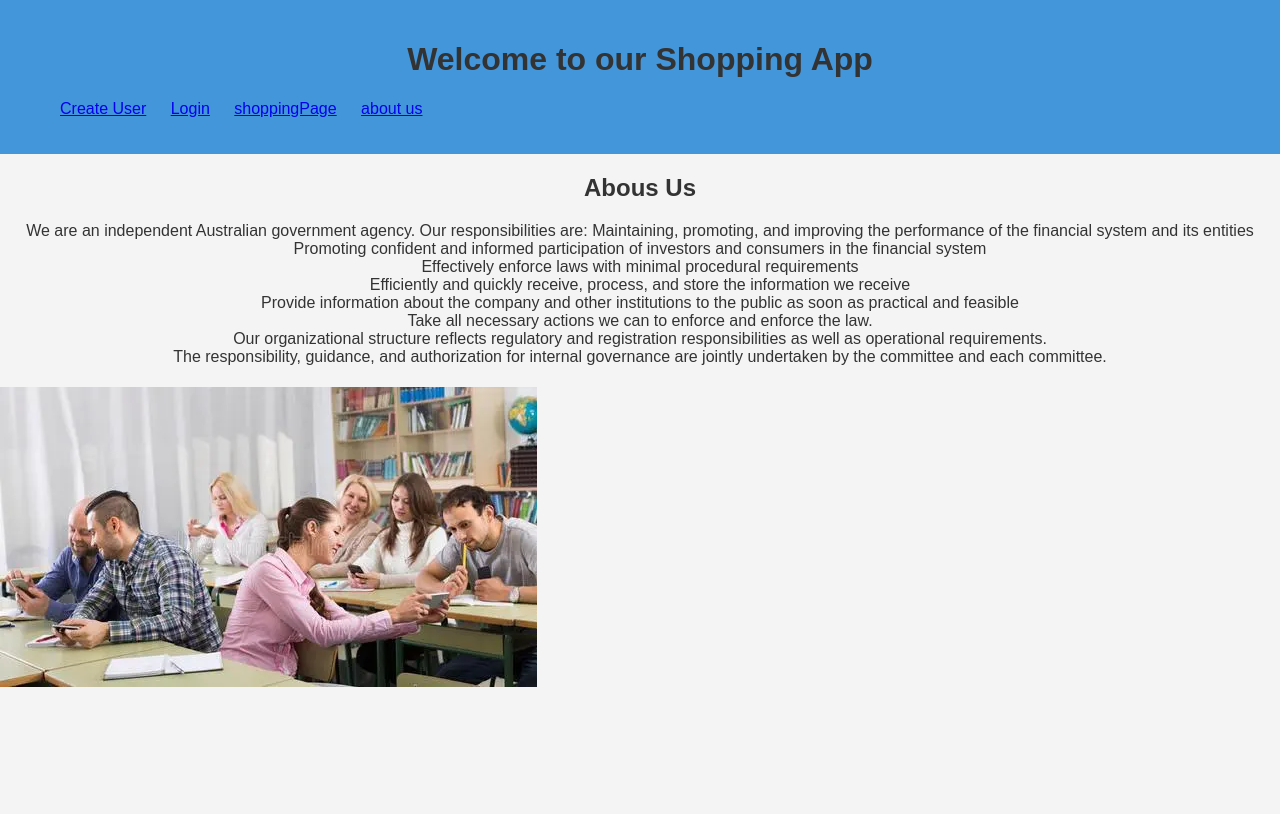
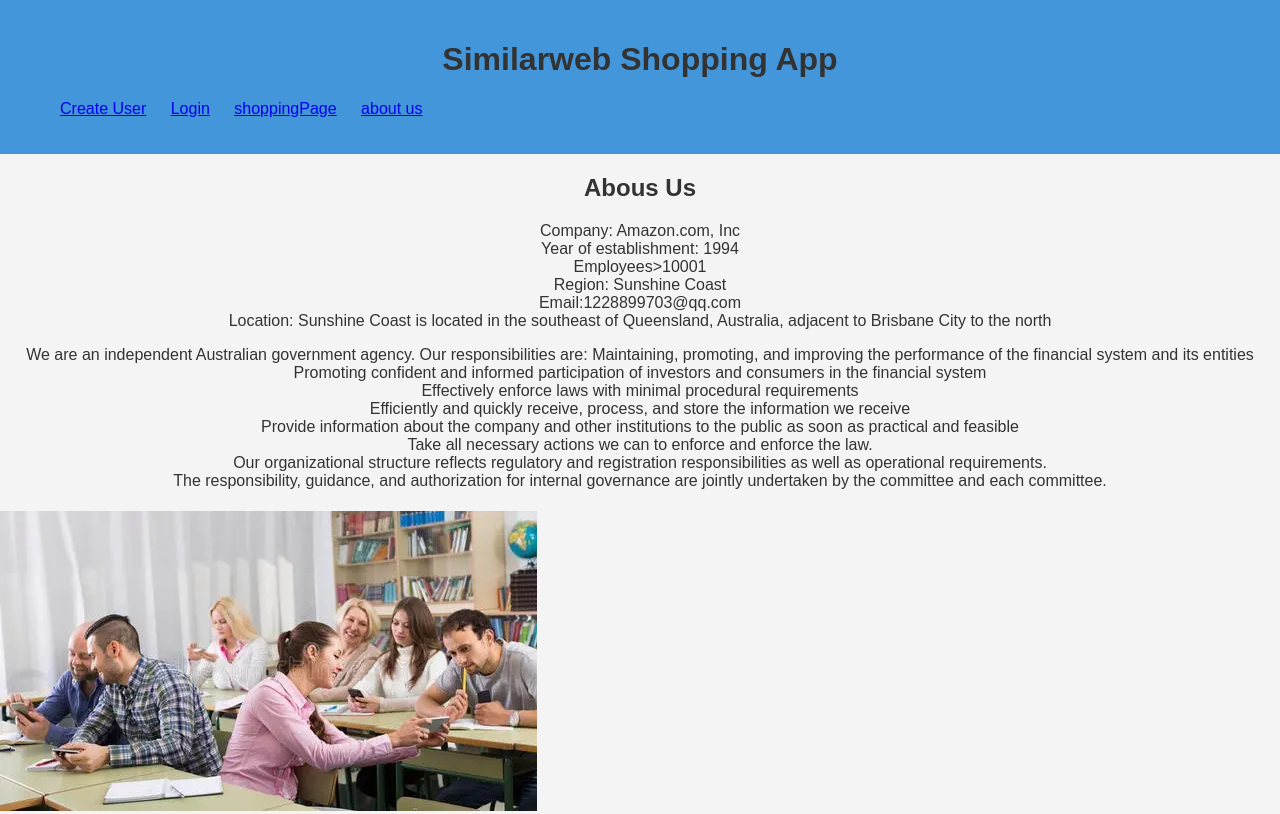
Before and after one commit to chenyizuo/441-shopping, a plain HTML site: page abu.html in a window 1280 px wide. Shown: the top 814 px of the page. Drawn offline with Linux system fonts and the light colour scheme.

Commit message:
abu.html

```diff
--- a/abu.html
+++ b/abu.html
@@ -3,7 +3,7 @@
 <head>
     <meta charset="UTF-8">
     <meta name="viewport" content="width=device-width, initial-scale=1.0">
-    <title>Shopping App</title>
+    <title>Similarweb Shopping App</title>
     <link rel="stylesheet" href="style.css">
     <style>
 
@@ -11,7 +11,7 @@
 </head>
 <body>
     <header>
-        <h1>Welcome to our Shopping App</h1>
+        <h1>Similarweb Shopping App</h1>
         <nav>
             <ul>
                 <li><a href="welcome.html" onclick="showPage('createUserPage')">Create User</a></li>
@@ -30,6 +30,16 @@
         <h2>Abous Us
 
 </h2>
+    <p>Company: Amazon.com, Inc<br>
+
+    Year of establishment: 1994<br>
+
+    Employees>10001<br>
+
+    Region: Sunshine Coast<br>
+    Email:1228899703@qq.com<br>
+
+    Location: Sunshine Coast is located in the southeast of Queensland, Australia, adjacent to Brisbane City to the north<br>
        <p>We are an independent Australian government agency.
 
         Our responsibilities are:
```
